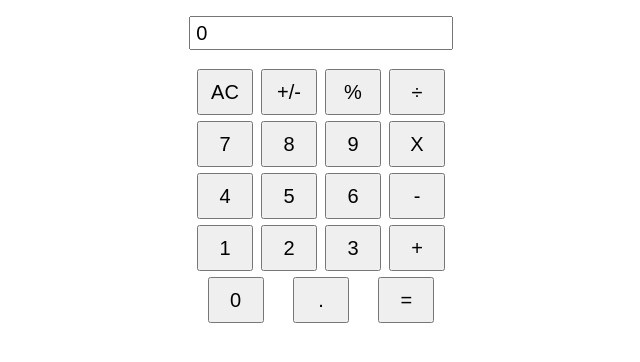
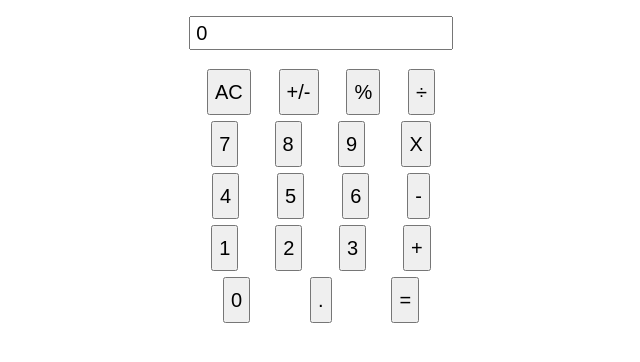
Before and after one commit to azdrenymeri/calculator-jsx, a React (Create React App) app: page / in a window 1280 px wide. Shown: the top 362 px of the page, without its empty margins (319-959 px from the left). Built offline with nearby package versions, Linux system fonts and the light colour scheme.

Commit message:
flexbox implemented

```diff
--- a/src/components/App.css
+++ b/src/components/App.css
@@ -38,7 +38,8 @@
 .Button {
   display: inline-block;
   height: 46px;
-  width: 22%;
+  /* width: 22%; */
+  order: 1;
   font-size: 20px;
   margin: 3px;
   text-align: center;
--- a/src/components/Button.js
+++ b/src/components/Button.js
@@ -1,5 +1,4 @@
 import React,{Component} from 'react';
-
 
 class Button extends Component {
     // eslint-disable-next-line no-useless-constructor
--- a/src/components/Display.js
+++ b/src/components/Display.js
@@ -1,4 +1,5 @@
 import React,{Component} from 'react';
+
 
 class Display extends Component {
 
```
